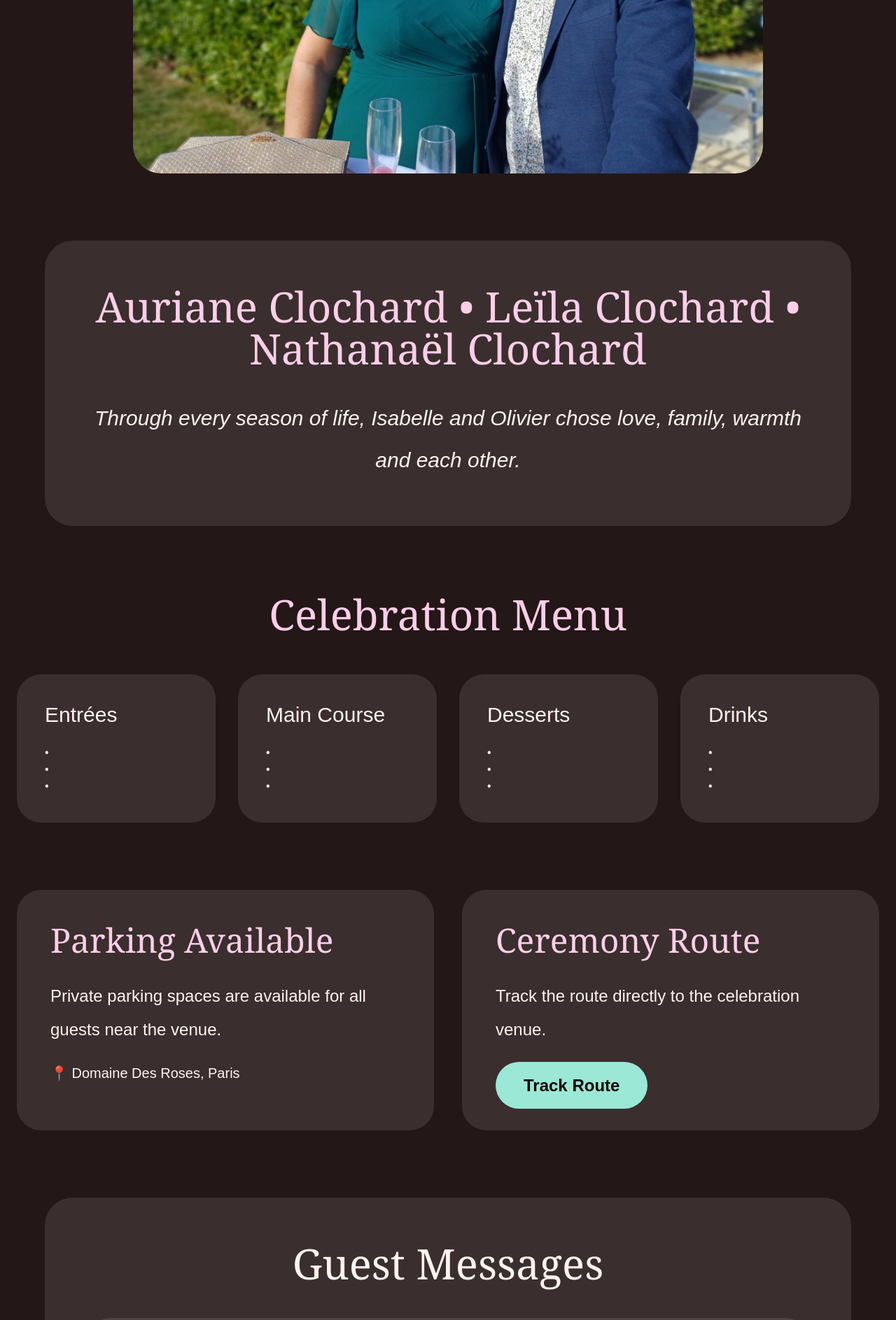
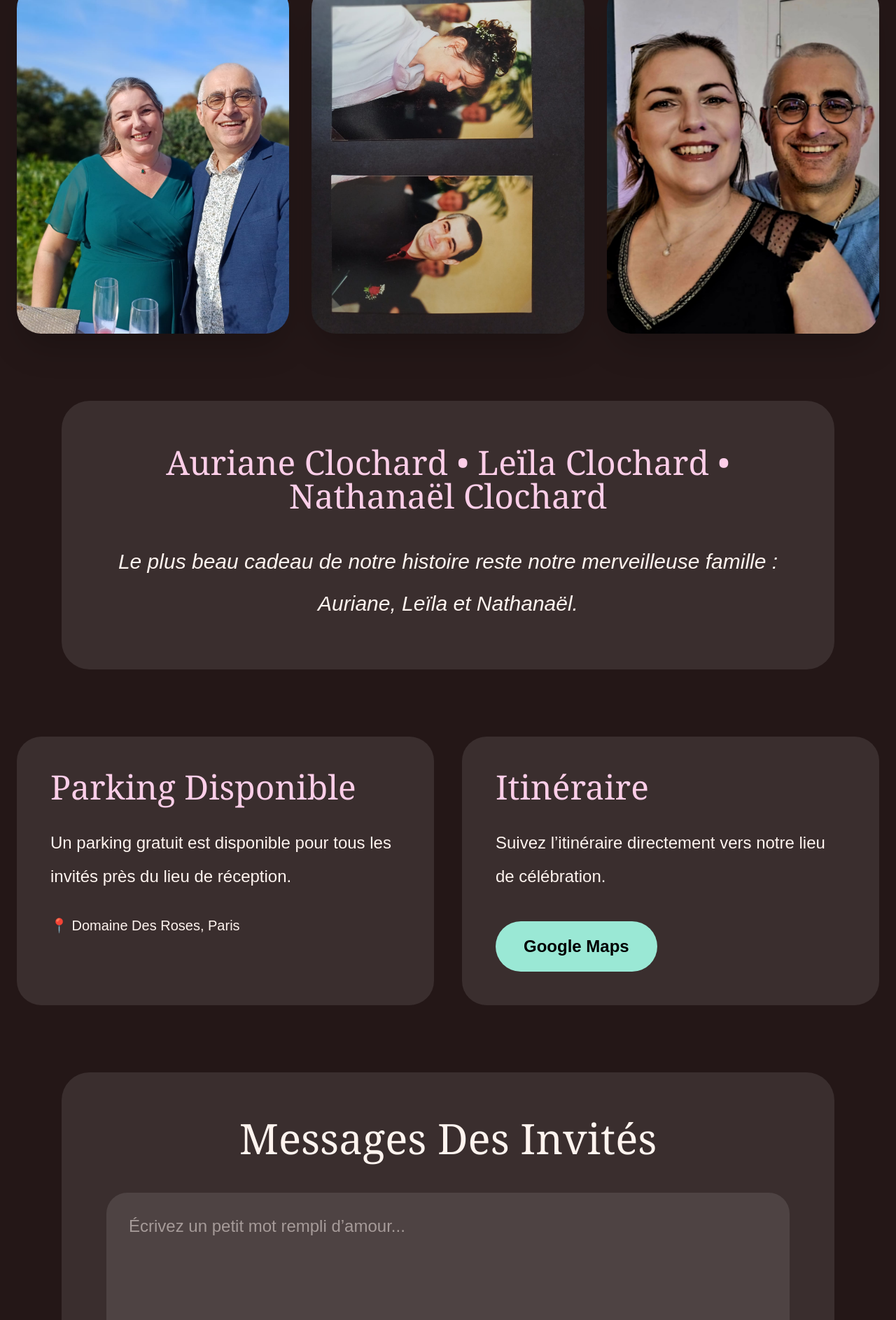
Before and after one commit to Nandinivadla/olisa, a Next.js app: page / in a window 1280 px wide. Shown: the part 880-2767 px from the top of the page at 70% size. Built offline with nearby package versions, Linux system fonts and the light colour scheme.

Commit message:
new elegant anniversary website

```diff
--- a/app/page.tsx
+++ b/app/page.tsx
@@ -3,58 +3,74 @@
 import { useState } from "react";
 
 export default function Home() {
-  const [lang, setLang] = useState("en");
+  const [lang, setLang] = useState("fr");
 
   const text = {
+    fr: {
+      title: "25 Ans D’amour",
+      quote:
+        "Les années ont passé, mais notre regard l’un pour l’autre n’a jamais changé.",
+      welcome:
+        "Du fond du cœur, MERCI. Merci de nous entourer aujourd’hui, de nous gâter par votre présence, votre amour et votre précieuse amitié.",
+      children:
+        "Le plus beau cadeau de notre histoire reste notre merveilleuse famille : Auriane, Leïla et Nathanaël.",
+      parking: "Parking Disponible",
+      parkingText:
+        "Un parking gratuit est disponible pour tous les invités près du lieu de réception.",
+      route: "Itinéraire",
+      routeText:
+        "Suivez l’itinéraire directement vers notre lieu de célébration.",
+      guest: "Messages Des Invités",
+      guestPlaceholder:
+        "Écrivez un petit mot rempli d’amour...",
+      upload: "Partagez Vos Souvenirs",
+      uploadText:
+        "Ajoutez vos plus belles photos et souvenirs avec nous.",
+      thanks:
+        "Merci de célébrer avec nous ces 25 merveilleuses années d’amour.",
+    },
+
     en: {
       title: "25 Years Of Love",
       quote:
         "Years passed, but the way we look at each other never changed.",
-      emotional:
-        "Through every season of life, Isabelle and Olivier chose love, family, warmth and each other.",
-      menu: "Celebration Menu",
+      welcome:
+        "From the bottom of our hearts, THANK YOU. Thank you for surrounding us today with your love, presence and precious friendship.",
+      children:
+        "The greatest gift of our story is our beautiful family: Auriane, Leïla and Nathanaël.",
       parking: "Parking Available",
       parkingText:
-        "Private parking spaces are available for all guests near the venue.",
-      route: "Ceremony Route",
-      routeText: "Track the route directly to the celebration venue.",
-      memories: "Share Your Memories",
-      upload:
-        "Upload your beautiful photos and memories from this special evening.",
-      messages: "Guest Messages",
+        "Free parking spaces are available for all guests near the venue.",
+      route: "Track Route",
+      routeText:
+        "Follow the route directly to our celebration venue.",
+      guest: "Guest Messages",
+      guestPlaceholder:
+        "Write a sweet message filled with love...",
+      upload: "Share Your Memories",
+      uploadText:
+        "Upload your favorite photos and beautiful memories with us.",
       thanks:
         "Thank you for celebrating 25 beautiful years of love with us.",
     },
-
-    fr: {
-      title: "25 Ans D’amour",
-      quote:
-        "Les années ont passé, mais notre regard l’un pour l’autre n’a jamais changé.",
-      emotional:
-        "À travers chaque saison de la vie, Isabelle et Olivier ont choisi l’amour, la famille et la tendresse.",
-      menu: "Menu De La Soirée",
-      parking: "Parking Disponible",
-      parkingText:
-        "Des places de parking privées sont disponibles pour tous les invités.",
-      route: "Itinéraire De La Cérémonie",
-      routeText:
-        "Suivez l’itinéraire directement vers le lieu de célébration.",
-      memories: "Partagez Vos Souvenirs",
-      upload:
-        "Ajoutez vos magnifiques photos et souvenirs de cette soirée spéciale.",
-      messages: "Messages Des Invités",
-      thanks:
-        "Merci de célébrer avec nous ces 25 merveilleuses années d’amour.",
-    },
   };
 
-  const t = text[lang as "en" | "fr"];
+  const t = text[lang as "fr" | "en"];
 
   return (
-    <main className="min-h-screen bg-[#241717] text-[#fff4ef]">
+    <main className="min-h-screen overflow-hidden bg-[#241717] text-[#fff4ef] relative">
 
-      {/* HEADER */}
-      <div className="flex justify-between items-center px-8 py-6 border-b border-white/10">
+      {/* Glitter Hearts Background */}
+      <div className="absolute inset-0 overflow-hidden pointer-events-none">
+        <div className="absolute top-10 left-10 text-pink-300 text-2xl animate-pulse">♥</div>
+        <div className="absolute top-40 right-20 text-pink-200 text-xl animate-bounce">♥</div>
+        <div className="absolute top-96 left-32 text-pink-300 text-xl animate-pulse">♥</div>
+        <div className="absolute bottom-40 right-40 text-pink-200 text-3xl animate-bounce">♥</div>
+        <div className="absolute bottom-20 left-20 text-pink-300 text-xl animate-pulse">♥</div>
+      </div>
+
+      {/* Header */}
+      <div className="flex justify-between items-center px-8 py-6 border-b border-white/10 relative z-10">
         <h1 className="text-5xl font-serif">
           Olivier & Isabelle
         </h1>
@@ -76,77 +92,65 @@ export default function Home() {
         </div>
       </div>
 
-      {/* HERO */}
-      <section className="text-center py-24 px-6">
-        <h2 className="text-8xl font-serif mb-8">
+      {/* Hero */}
+      <section className="text-center py-24 px-6 relative z-10">
+        <h2 className="text-7xl md:text-8xl font-serif mb-8 text-pink-100">
           {t.title}
         </h2>
 
-        <p className="text-3xl italic max-w-5xl mx-auto">
+        <p className="text-2xl md:text-3xl italic max-w-5xl mx-auto leading-loose">
           “{t.quote}”
         </p>
       </section>
 
-      {/* MAIN PHOTO */}
-      <section className="flex justify-center px-6">
+      {/* French / English Message */}
+      <section className="max-w-5xl mx-auto px-6 relative z-10">
+        <div className="bg-white/10 rounded-[40px] p-10 md:p-16 backdrop-blur-sm">
+          <p className="text-2xl leading-loose text-center">
+            {t.welcome}
+          </p>
+        </div>
+      </section>
+
+      {/* 3 Horizontal Photos */}
+      <section className="max-w-7xl mx-auto px-6 mt-24 relative z-10">
+        <div className="grid md:grid-cols-3 gap-8">
+
           <img
             src="/photo1.jpeg"
-          className="rounded-[40px] w-[900px] max-w-full"
+            className="rounded-[35px] h-[500px] w-full object-cover shadow-2xl"
           />
+
+          <img
+            src="/photo2.jpeg"
+            className="rounded-[35px] h-[500px] w-full object-cover shadow-2xl"
+          />
+
+          <img
+            src="/photo3.jpeg"
+            className="rounded-[35px] h-[500px] w-full object-cover shadow-2xl"
+          />
+
+        </div>
       </section>
 
-      {/* EMOTIONAL SECTION */}
-      <section className="max-w-6xl mx-auto mt-24 bg-white/10 rounded-[40px] p-16 text-center">
-        <h2 className="text-6xl font-serif text-pink-200 mb-10">
+      {/* Children Section */}
+      <section className="max-w-6xl mx-auto mt-24 px-6 relative z-10">
+        <div className="bg-white/10 rounded-[40px] p-16 text-center">
+
+          <h2 className="text-5xl font-serif text-pink-200 mb-10">
             Auriane Clochard • Leïla Clochard • Nathanaël Clochard
           </h2>
 
           <p className="text-3xl italic leading-loose">
-          {t.emotional}
+            {t.children}
           </p>
-      </section>
-
-      {/* MENU */}
-      <section className="max-w-7xl mx-auto mt-24 px-6">
-        <h2 className="text-6xl text-center font-serif text-pink-200 mb-14">
-          {t.menu}
-        </h2>
-
-        <div className="grid md:grid-cols-4 gap-8">
-
-          <div className="bg-white/10 p-10 rounded-[35px]">
-            <h3 className="text-3xl mb-6">Entrées</h3>
-            <p>•</p>
-            <p>•</p>
-            <p>•</p>
-          </div>
-
-          <div className="bg-white/10 p-10 rounded-[35px]">
-            <h3 className="text-3xl mb-6">Main Course</h3>
-            <p>•</p>
-            <p>•</p>
-            <p>•</p>
-          </div>
-
-          <div className="bg-white/10 p-10 rounded-[35px]">
-            <h3 className="text-3xl mb-6">Desserts</h3>
-            <p>•</p>
-            <p>•</p>
-            <p>•</p>
-          </div>
-
-          <div className="bg-white/10 p-10 rounded-[35px]">
-            <h3 className="text-3xl mb-6">Drinks</h3>
-            <p>•</p>
-            <p>•</p>
-            <p>•</p>
-          </div>
 
         </div>
       </section>
 
-      {/* LOCATION */}
-      <section className="grid md:grid-cols-2 gap-10 max-w-7xl mx-auto mt-24 px-6">
+      {/* Parking + Route */}
+      <section className="grid md:grid-cols-2 gap-10 max-w-7xl mx-auto mt-24 px-6 relative z-10">
 
         <div className="bg-white/10 rounded-[35px] p-12">
           <h2 className="text-5xl text-pink-200 font-serif mb-8">
@@ -157,7 +161,7 @@ export default function Home() {
             {t.parkingText}
           </p>
 
-          <p className="mt-6 text-xl">
+          <p className="mt-8 text-xl">
             📍 Domaine Des Roses, Paris
           </p>
         </div>
@@ -174,53 +178,57 @@ export default function Home() {
           <a
             href="https://maps.google.com"
             target="_blank"
-            className="bg-[#9ae8d5] text-black px-10 py-5 rounded-full text-2xl font-bold"
+            className="bg-[#9ae8d5] text-black px-10 py-5 rounded-full text-2xl font-bold inline-block"
           >
-            Track Route
+            Google Maps
           </a>
         </div>
 
       </section>
 
-      {/* GUEST MESSAGES */}
-      <section className="max-w-6xl mx-auto mt-24 bg-white/10 rounded-[40px] p-16">
+      {/* Guest Messages */}
+      <section className="max-w-6xl mx-auto mt-24 px-6 relative z-10">
+        <div className="bg-white/10 rounded-[40px] p-16">
 
           <h2 className="text-6xl font-serif text-center mb-12">
-          {t.messages}
+            {t.guest}
           </h2>
 
           <textarea
-          placeholder="Write your beautiful message..."
-          className="w-full h-[250px] bg-white/10 rounded-[30px] p-8 text-2xl"
+            placeholder={t.guestPlaceholder}
+            className="w-full h-[220px] bg-white/10 rounded-[30px] p-8 text-2xl outline-none"
           />
 
           <button className="mt-10 bg-pink-200 text-black px-10 py-5 rounded-full text-2xl font-bold">
             Post Message
           </button>
 
+        </div>
       </section>
 
-      {/* UPLOAD PHOTOS */}
-      <section className="max-w-6xl mx-auto mt-24 bg-white/10 rounded-[40px] p-16 text-center">
+      {/* Upload Photos */}
+      <section className="max-w-6xl mx-auto mt-24 px-6 relative z-10">
+        <div className="bg-white/10 rounded-[40px] p-16 text-center">
 
           <h2 className="text-6xl font-serif mb-10">
-          {t.memories}
+            {t.upload}
           </h2>
 
-        <p className="text-2xl mb-10">
-          {t.upload}
+          <p className="text-2xl mb-10 leading-loose">
+            {t.uploadText}
           </p>
 
           <input
             type="file"
             multiple
-          className="text-2xl"
+            className="text-xl bg-white/10 p-6 rounded-[25px] w-full"
           />
 
+        </div>
       </section>
 
-      {/* THANK YOU */}
-      <section className="text-center py-24 px-6">
+      {/* Thank You */}
+      <section className="text-center py-24 px-6 relative z-10">
         <p className="text-4xl italic max-w-5xl mx-auto leading-loose">
           {t.thanks}
         </p>
```
Lines whose indentation alone changed are shown as unchanged.
